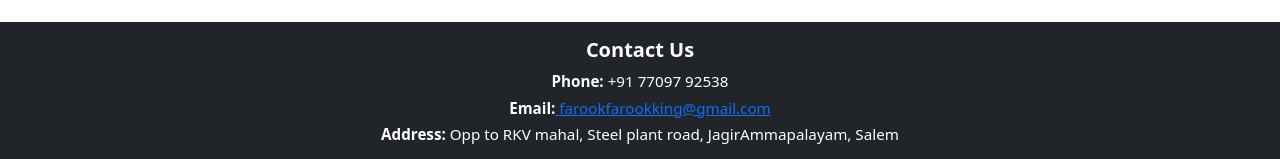
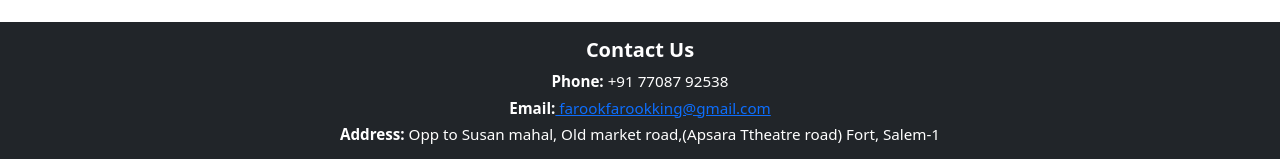
Before and after one commit to bharanisivam/Kingz-fried-chicken, an Angular app: page /home in a window 1280 px wide. Shown: the part 1331-1490 px from the top of the page. Built offline with nearby package versions, Linux system fonts and the light colour scheme.

Commit message:
Update contact information in home.html

```diff
--- a/src/app/components/home/home.html
+++ b/src/app/components/home/home.html
@@ -35,9 +35,9 @@
   <footer class="footer bg-dark text-white py-3 mt-5 w-100">
     <div class="container text-center px-3 px-sm-4">
       <h5 class="fw-bold mt-0 mb-2">Contact Us</h5>
-      <p class="mb-1"><strong>Phone:</strong> +91 77097 92538</p>
+      <p class="mb-1"><strong>Phone:</strong> +91 77087 92538</p>
       <p class="mb-1"><strong>Email:</strong><a href=""> farookfarookking@gmail.com</a></p>
-      <p class="mb-0"><strong>Address:</strong> Opp to RKV mahal, Steel plant road, JagirAmmapalayam, Salem</p>
+      <p class="mb-0"><strong>Address:</strong> Opp to Susan mahal, Old market road,(Apsara Ttheatre road) Fort, Salem-1</p>
     </div>
   </footer>
 </div>
```
